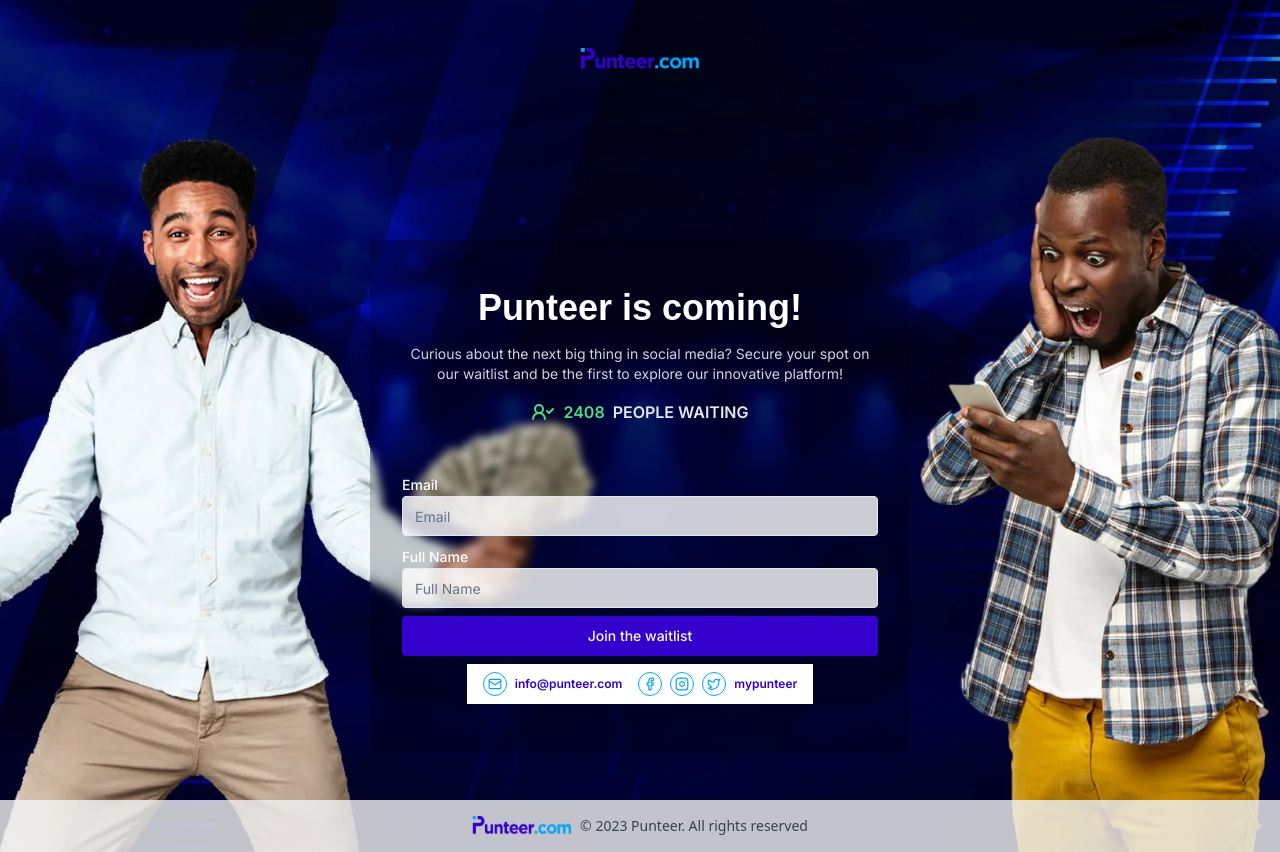
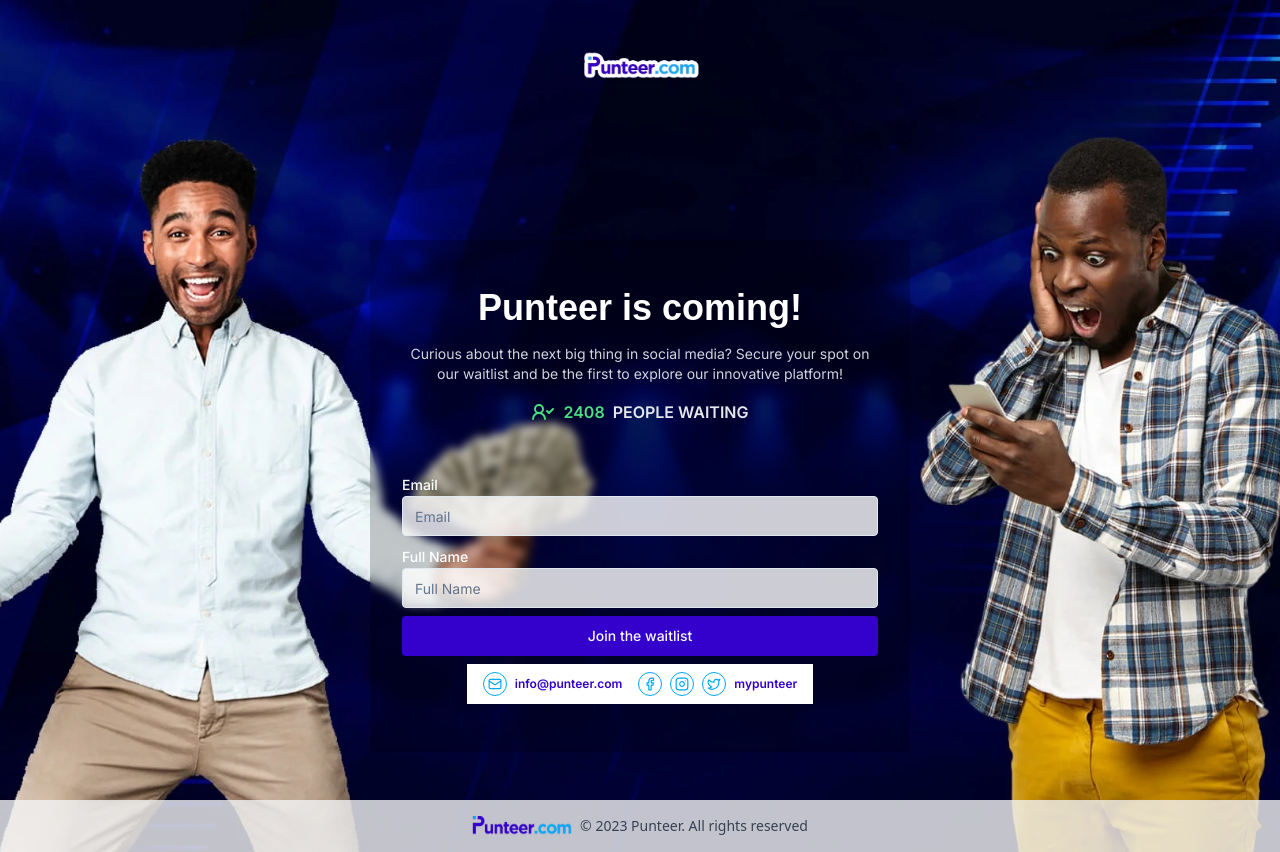
Before and after one commit to princecodes247/veldora-test, a Next.js app: page / in a window 1280 px wide. Built offline with nearby package versions, Linux system fonts and the light colour scheme; a web font is replaced by a local one.

Commit message:
remove stuff

```diff
--- a/pages/index.tsx
+++ b/pages/index.tsx
@@ -7,6 +7,7 @@ import { WaitlistForm } from "@/components/WaitlistForm";
 import { Label } from "@/components/ui/label";
 import { useEffect, useRef } from "react";
 import wordmarkLogo from "@/public/wordmark.png";
+import logo from "@/public/logo.png";
 import {
   FacebookIcon,
   InstagramIcon,
@@ -29,13 +30,14 @@ export default function Home() {
           <title>Punteer.com</title>
           <meta
             name="description"
-            content="Punteer.com is the first and largest punters' social network in Africa"
+            content="Curious about the next big thing in social media? Secure your spot
+            on our waitlist and be the first to explore our innovative platform!"
           />
           <link rel="icon" href="/favicon.png" />
         </Head>
         <Image
-          src={wordmarkLogo}
-          className="w-[100px] md:w-[120px] mb-8 mx-auto"
+          src={logo}
+          className="w-[100px] md:w-[120px] mb-2 md:mb-8 mx-auto"
           alt="Punteer Logo"
         />
         <div className="max-w-[540px] waitlist-card  bg-black/20 backdrop-blur-sm text-white rounded-sm  w-full px-8 p-12">
```
Also changed, not shown: public/logo.png (added).
